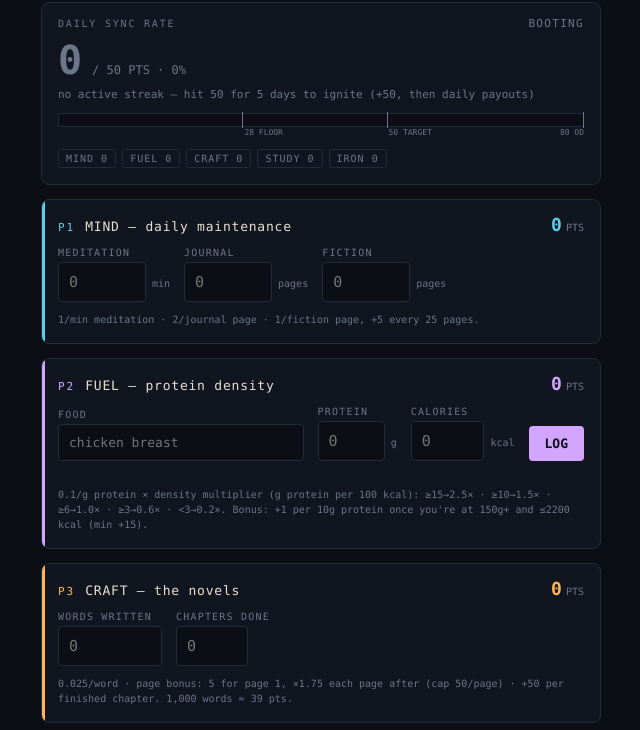
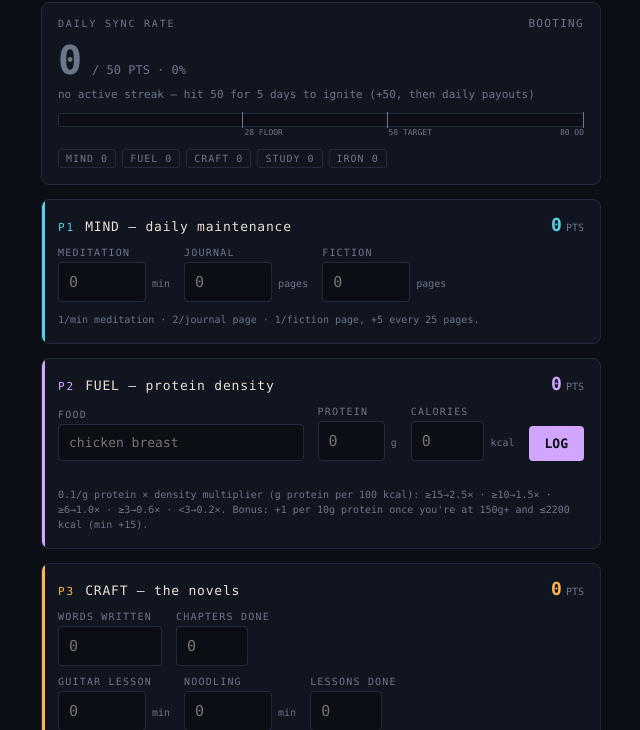
Before and after one commit to TinkerTechJoe/Protocol50, a plain HTML site: page index.html in a window 1280 px wide. Shown: the part 70-800 px from the top of the page, without its empty margins (319-959 px from the left). Drawn offline with Linux system fonts and the light colour scheme.

Commit message:
Add files via upload

```diff
--- a/index.html
+++ b/index.html
@@ -183,7 +183,13 @@
       <div class="fld"><span class="lbl">Chapters done</span><input type="number" inputmode="decimal" min="0" id="chapters" placeholder="0" style="width:4.5rem"></div>
       <div class="hint" id="pagesHint" style="padding-bottom:12px; color:var(--dim)"></div>
     </div>
-    <p class="note">0.025/word · page bonus: 5 for page 1, ×1.75 each page after (cap 50/page) · +50 per finished chapter. 1,000 words ≈ 39 pts.</p>
+    <div style="height:10px"></div>
+    <div class="row">
+      <div class="fld"><span class="lbl">Guitar lesson</span><span class="inrow"><input type="number" inputmode="decimal" min="0" id="guitarLessonMin" placeholder="0"><span class="unit">min</span></span></div>
+      <div class="fld"><span class="lbl">Noodling</span><span class="inrow"><input type="number" inputmode="decimal" min="0" id="guitarPlayMin" placeholder="0"><span class="unit">min</span></span></div>
+      <div class="fld"><span class="lbl">Lessons done</span><input type="number" inputmode="decimal" min="0" id="guitarLessons" placeholder="0" style="width:4.5rem"></div>
+    </div>
+    <p class="note">0.025/word · page bonus: 5 for page 1, ×1.75 each page after (cap 50/page) · +50 per finished chapter. Guitar: 0.2/min lessons · 0.1/min playing around · +3 per lesson completed.</p>
   </section>
 
   <!-- P4 STUDY -->
@@ -344,7 +350,8 @@ function calc(d){
   const dietBonus = proteinTotal>=150 && kcalTotal<=2200 && kcalTotal>0 ? Math.floor(proteinTotal/10) : 0;
   const fuel = foods.reduce((s,f)=>s+f.pts,0) + dietBonus;
   const words = num(d.words);
-  const craft = words*0.025 + pageBonus(Math.floor(words/400)) + num(d.chapters)*50;
+  const guitar = num(d.guitarLessonMin)*0.2 + num(d.guitarPlayMin)*0.1 + num(d.guitarLessons)*3;
+  const craft = words*0.025 + pageBonus(Math.floor(words/400)) + num(d.chapters)*50 + guitar;
   const studyMin = num(d.readMin) + num(d.watchMin);
   const study = num(d.readMin)*0.3 + num(d.watchMin)*0.2 + num(d.notePages)*2 + studyBonus(studyMin);
   const sets = num(d.sets), ex = num(d.exercises);
@@ -532,7 +539,7 @@ function redeemPreviewRender(){
 }
 
 // ── wire day inputs ─────────────────────────────────────────────
-["medMin","journalPages","fictionPages","words","chapters","readMin","watchMin","notePages","sets","exercises"]
+["medMin","journalPages","fictionPages","words","chapters","guitarLessonMin","guitarPlayMin","guitarLessons","readMin","watchMin","notePages","sets","exercises"]
   .forEach(id=>{
     $(id).value = day[id]||"";
     $(id).addEventListener("input", e=>{ day[id]=e.target.value; persist(); render(); });
```
